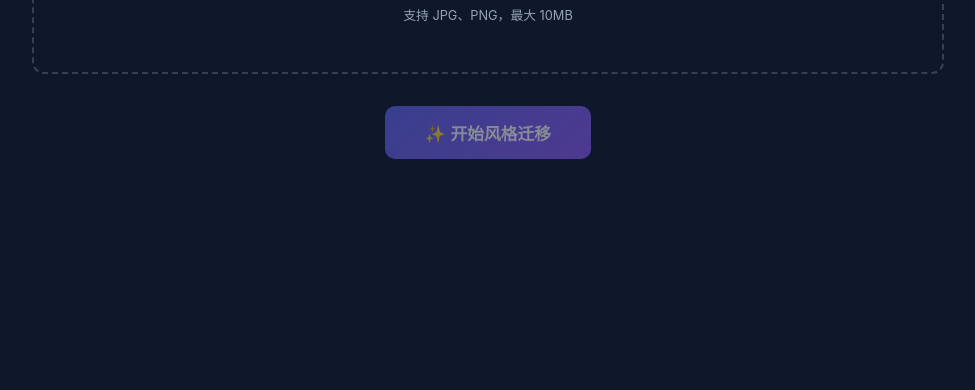
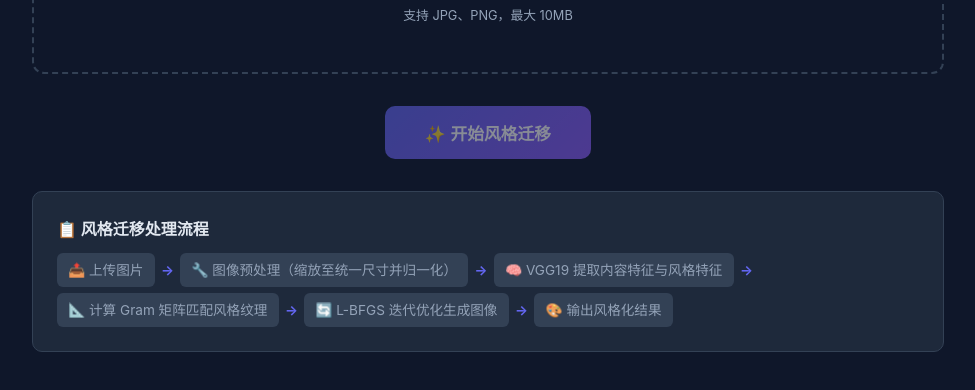
Before and after one commit to kantengkuo-arch/demo-factory, a plain HTML site: page demos/2026-04-07_style-transfer/frontend/index.html in a window 1280 px wide. Shown: the part 364-754 px from the top of the page, without its empty margins (152-1127 px from the left). Drawn offline with Linux system fonts and the light colour scheme; no server answers.

Commit message:
feat: add pipeline description to style-transfer frontend

```diff
--- a/demos/2026-04-07_style-transfer/frontend/index.html
+++ b/demos/2026-04-07_style-transfer/frontend/index.html
@@ -131,6 +131,23 @@
   }
   .btn-download:hover { background: #16a34a; transform: scale(1.03); }
 
+  /* 流程说明 */
+  .pipeline-section {
+    margin-top: 2rem; padding: 1.5rem;
+    background: #1e293b; border-radius: 10px;
+    border: 1px solid #334155;
+  }
+  .pipeline-section h3 { margin-bottom: 0.8rem; font-size: 1rem; }
+  .pipeline-steps {
+    display: flex; flex-wrap: wrap; align-items: center;
+    gap: 0.4rem; font-size: 0.85rem; color: #94a3b8; line-height: 1.8;
+  }
+  .pipeline-steps .step {
+    background: #334155; padding: 0.3rem 0.7rem;
+    border-radius: 6px; white-space: nowrap;
+  }
+  .pipeline-steps .arrow { color: #6366f1; font-weight: bold; }
+
   /* 响应式 */
   @media (max-width: 600px) {
     .compare-grid { grid-template-columns: 1fr; }
@@ -201,6 +218,24 @@
     </div>
     <div class="download-bar">
       <a class="btn-download" id="btnDownload" download>⬇️ 下载风格化图片</a>
+    </div>
+  </div>
+
+  <!-- 处理流程说明 -->
+  <div class="pipeline-section">
+    <h3>📋 风格迁移处理流程</h3>
+    <div class="pipeline-steps">
+      <span class="step">📤 上传图片</span>
+      <span class="arrow">→</span>
+      <span class="step">🔧 图像预处理（缩放至统一尺寸并归一化）</span>
+      <span class="arrow">→</span>
+      <span class="step">🧠 VGG19 提取内容特征与风格特征</span>
+      <span class="arrow">→</span>
+      <span class="step">📐 计算 Gram 矩阵匹配风格纹理</span>
+      <span class="arrow">→</span>
+      <span class="step">🔄 L-BFGS 迭代优化生成图像</span>
+      <span class="arrow">→</span>
+      <span class="step">🎨 输出风格化结果</span>
     </div>
   </div>
 </div>
```
